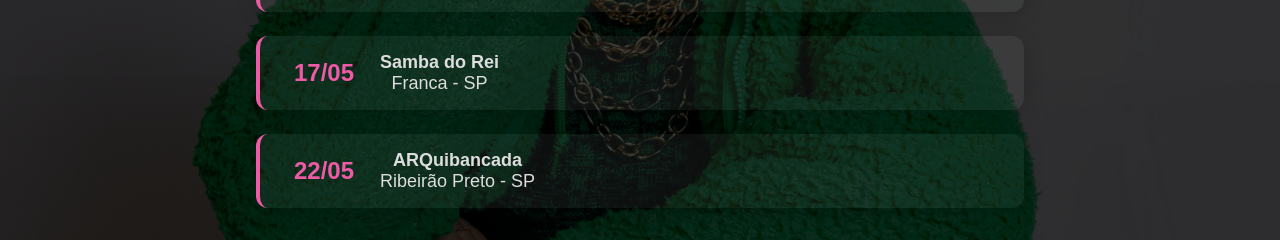
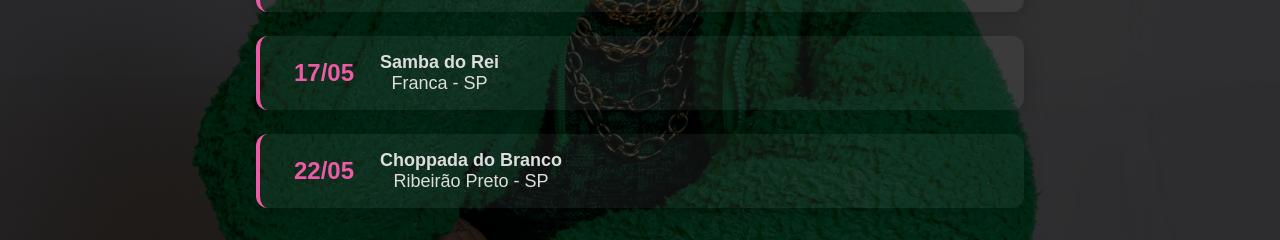
Before and after one commit to vLecaBR/djfranzoni-portfolio, a React (Create React App) app: page / in a window 1280 px wide. Shown: the part 2291-2531 px from the top of the page. Built offline with nearby package versions, Linux system fonts and the light colour scheme.

Commit message:
atualizando datas

```diff
--- a/src/Components/Events/index.jsx
+++ b/src/Components/Events/index.jsx
@@ -31,7 +31,7 @@
     { date: "10/05", name: "Reabilitarq", local: "Ribeirão Preto - SP" },
     { date: "16/05", name: "Baile das Coelinhas", local: "Ribeirão Preto - SP" },
     { date: "17/05", name: "Samba do Rei", local: "Franca - SP" },
-    { date: "22/05", name: "ARQuibancada", local: "Ribeirão Preto - SP" },
+    { date: "22/05", name: "Choppada do Branco", local: "Ribeirão Preto - SP" },
   ];
 
   return (
```
